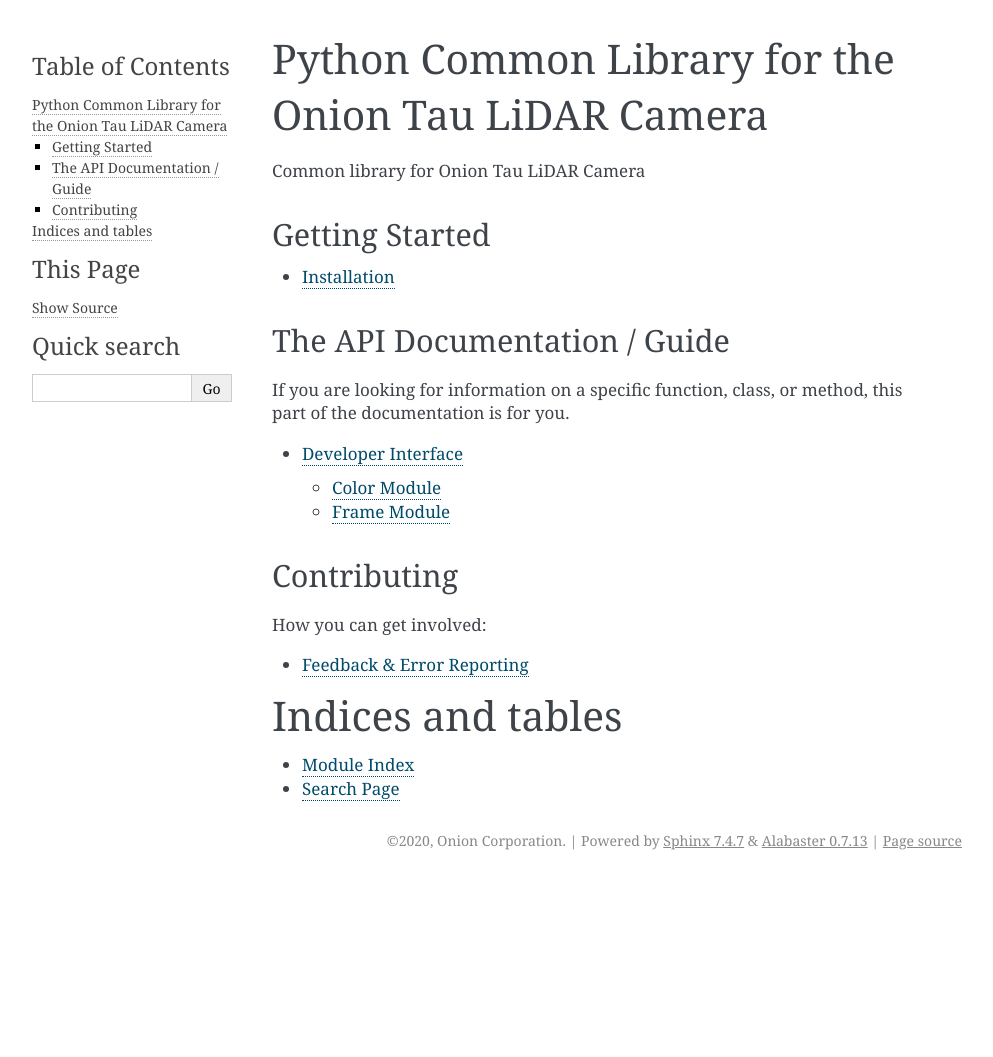
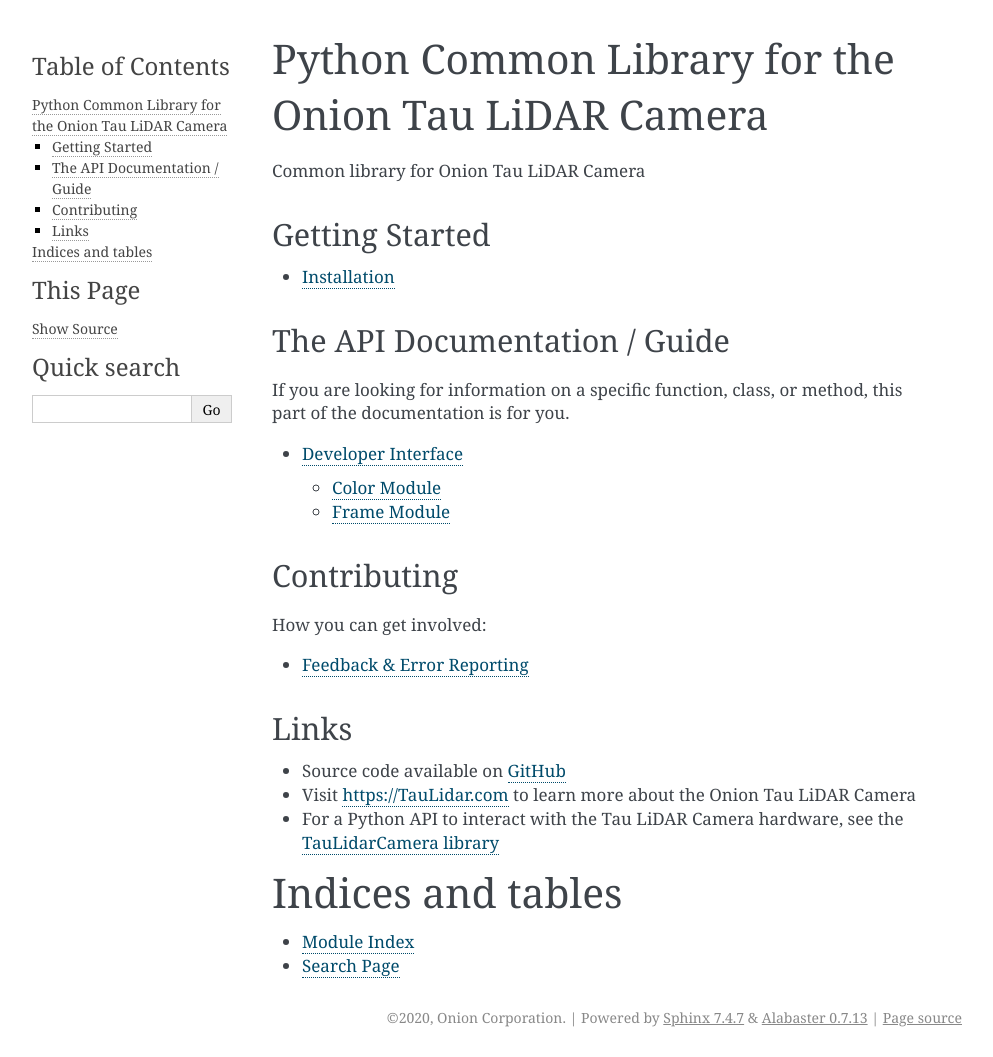
Before and after one commit to OnionIoT/tau-lidar-common, a Sphinx documentation site: the page built from docs/index.rst, in a window 1280 px wide. Shown: the whole page, without its empty margins (148-1141 px from the left). Built offline with Sphinx 7.4.7, drawn with Linux system fonts in a browser that asks for light colours; before the commit the page ends 900 px from its top, so only the background shows below that.

Commit message:
updated docs to link to github, taulidar.com, and taulidarcamera docs

```diff
--- a/docs/index.rst
+++ b/docs/index.rst
@@ -37,6 +37,14 @@
 
    feedback
 
+
+Links
+-----
+
+* Source code available on `GitHub <https://github.com/OnionIoT/tau-lidar-common/>`_
+* Visit `<https://TauLidar.com>`_ to learn more about the Onion Tau LiDAR Camera
+* For a Python API to interact with the Tau LiDAR Camera hardware, see the `TauLidarCamera library <https://taulidarcamera.readthedocs.io/>`_
+
 Indices and tables
 ==================
 
```
